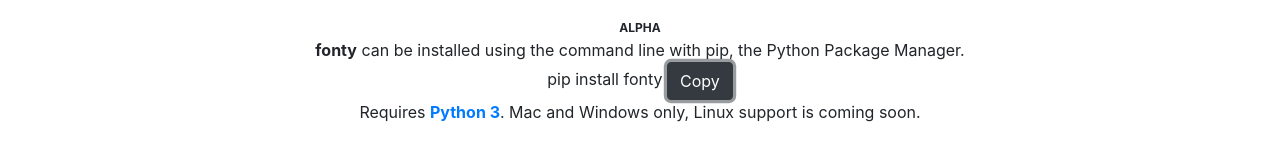
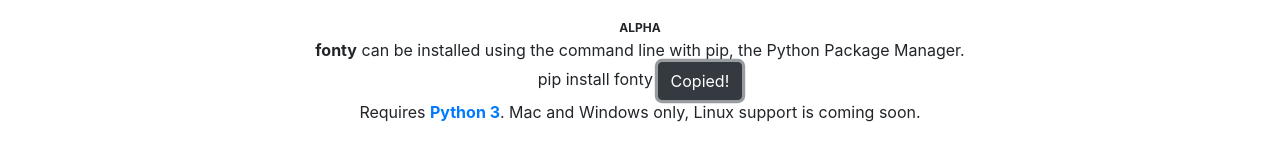
Before and after one commit to jamesssooi/fonty.io, a website built with webpack: page src/index.html in a window 1280 px wide. Both pictures are taken after a click on the button "Copy". Shown: the part 2342-2494 px from the top of the page. Built offline with nearby package versions, Linux system fonts and the light colour scheme; files whose address does not match are found by name.

Commit message:
Enable copy button

```diff
--- a/package.json
+++ b/package.json
@@ -7,6 +7,7 @@
   "license": "MIT",
   "dependencies": {
     "animejs": "^2.2.0",
+    "copy-to-clipboard": "^3.0.8",
     "typed.js": "^2.0.6",
     "zenscroll": "^4.0.2"
   },
--- a/src/index.html
+++ b/src/index.html
@@ -298,8 +298,8 @@
     <!-- CLI Prompt -->
     <div class="landing-download__cli">
       <div class="cli-prompt">
-        pip install fonty
-        <button class="landing-download__cli-copy btn btn-dark">Copy</button>
+        <span data-js="copy-text">pip install fonty</span>
+        <button class="landing-download__cli-copy btn btn-dark" data-js="copy-btn">Copy</button>
       </div>
     </div>
 
--- a/src/js/app.js
+++ b/src/js/app.js
@@ -6,16 +6,21 @@
 import Typed from 'typed.js';
 import anime from 'animejs';
 import zenscroll from 'zenscroll';
+import copyToClipboard from 'copy-to-clipboard';
 
 window.addEventListener('DOMContentLoaded', main);
 
 function main() {
-  console.log(zenscroll);
+
+  // Start animations
   startHeroCliAnimations();
   startHeroBackgroundAnimation();
   startDownloadFeatureAnimation();
   startManageFeatureAnimation();
   startConvertFeatureAnimation();
+
+  // Enable functionalities
+  enableCopyButton();
 }
 
 /** Starts the command prompt typing animation. */
@@ -129,3 +134,14 @@
     });
   });
 }
+
+
+/** Enables the copy button in the downloads section. */
+function enableCopyButton() {
+  const button = document.querySelector('[data-js=copy-btn]');
+  const text = document.querySelector('[data-js=copy-text]').textContent;
+  button.addEventListener('click', (e) => {
+    copyToClipboard(text);
+    button.textContent = 'Copied!';
+  })
+}
```
Also changed, not shown: src/img/download-bg.png (added), 1 other file.
